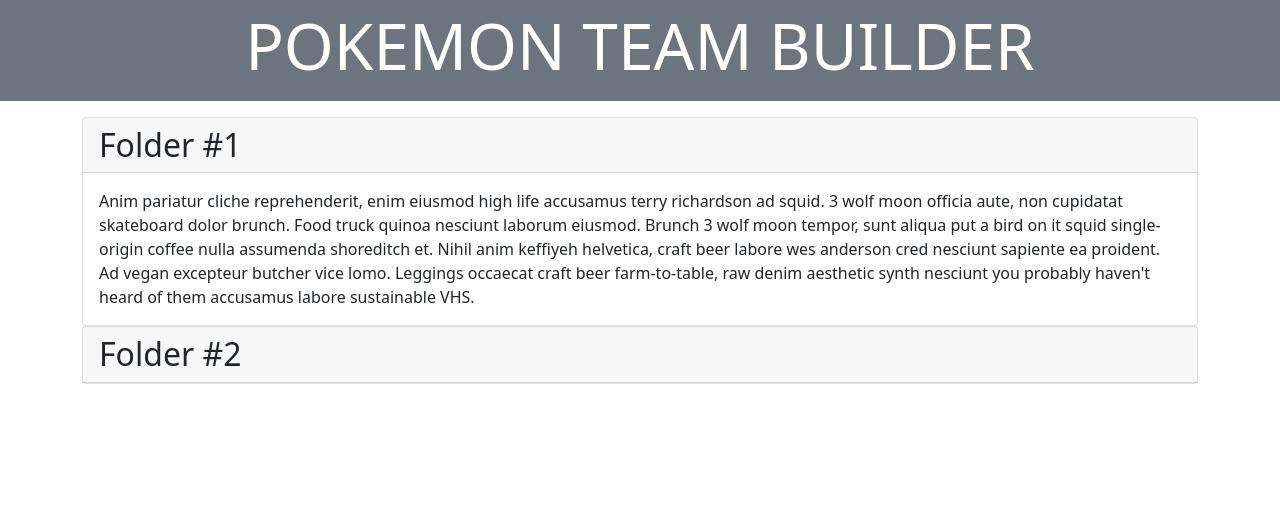
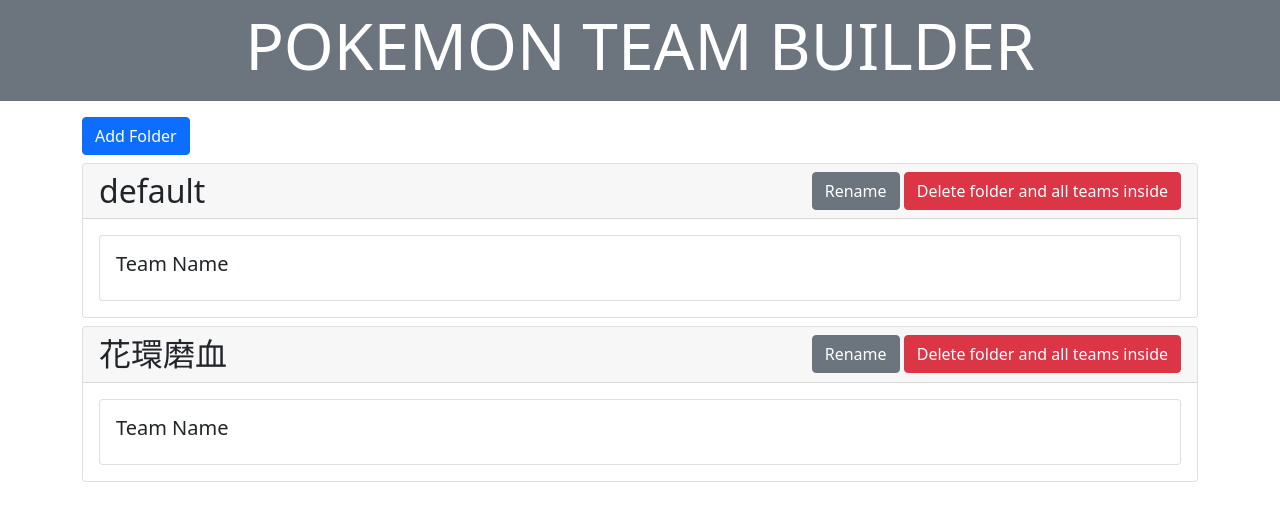
Before and after one commit to BrandonTing/svelte-teambuilder, a Svelte app: page / in a window 1280 px wide. Shown: the top 518 px of the page. Built offline with nearby package versions, Linux system fonts and the light colour scheme.

Commit message:
feat: 建立資料夾新建/刪除/改名功能

```diff
--- /dev/null
+++ b/src/components/Folder.svelte
@@ -0,0 +1,57 @@
+<script>
+    import Team from './Team.svelte'
+    export let folder;
+    export let index;
+    export let deleteHandler;
+    export let renameHandler;
+    let name = folder;
+    let showRename = false;
+    const toggleExpandHandler = (e) => {
+        e.preventDefault();
+        const index =e.target.id.split('-')[2];
+        const targetClassList = document.getElementById(`folder-content-${index}`).classList;
+        if(targetClassList.contains('show')) {
+            targetClassList.remove('show');
+        } else {
+            targetClassList.add('show');
+        }
+    }
+    const toggleRenameHandler = () => {
+        showRename = !showRename;
+        name = folder;
+    }
+</script>
+
+<style>
+    .card {
+        margin: 0.5rem 0;
+        position: relative;
+    }
+    .header-btns {
+        position: absolute;
+        top: 0.5rem;
+        right: 1rem;
+    }
+</style>
+
+<!-- expandable folder -->
+<!-- delete/edit folder btn -->
+<div class="card">
+    <h2 class="card-header" id={`folder-header-${index}`} on:click={toggleExpandHandler}>
+        {folder}
+    </h2>
+    <div class="header-btns">
+        {#if showRename}
+            <input type="text" placeholder="Username" bind:value={name}>
+            <button class="btn btn-primary" on:click={() => {renameHandler(index, name);showRename = !showRename}}>Confirm</button>
+        {/if}
+        <button class="btn btn-secondary" on:click={toggleRenameHandler}>{showRename ? 'Cancel Rename' : 'Rename'}</button>
+        <button class="btn btn-danger" on:click={() => deleteHandler(index)}>Delete folder and all teams inside</button>
+    </div>
+    <div class="collapse show" id={`folder-content-${index}`}>
+        <div class="card-body">
+            <!-- render folders/teams from txt file -->
+            <Team />
+        </div>
+    </div>
+</div>
--- a/src/components/Folders.svelte
+++ b/src/components/Folders.svelte
@@ -1,37 +1,44 @@
 <script>
-    const toggleExpand = (e) => {
-        e.preventDefault();
-        const index =e.target.id.split('-')[2];
-        const targetClassList = document.getElementById(`folder-content-${index}`).classList;
-        if(targetClassList.contains('show')) {
-            targetClassList.remove('show');
-        } else {
-            targetClassList.add('show');
+    import Folder from './Folder.svelte'
+
+    //get from local store
+    let folders = [
+        'default',
+        '花環磨血'
+    ]
+    const addFolderHandler = () => {
+        let cantUseDefaultName = true;
+        let index = 0;
+        while(cantUseDefaultName) {
+            const newFolderName = `default${index === 0 ? '' : `_${index}`}`;
+            if(!folders.find(name => name === newFolderName)) {
+                folders = [newFolderName, ...folders]
+                cantUseDefaultName = false;
+            } else {
+                index++
+            }
         }
     }
+    const renameFolderHandler = (i, value) => {
+        folders = folders.map((folder, index) => {
+            if(index === i) {
+                return value
+            } else {
+                return folder
+            }
+        })
+    }
+    const deleteFolderHandler = (i) => {
+        folders = folders.filter((item, index) => i !== index);
+    }
 </script>
+
 <div>
-    <!-- expandable fodler -->
-    <!-- render folders from txt file -->
-    <!-- show teams from txt data -->
-    <div class="card">
-        <h2 class="card-header" id="folder-header-1" on:click={toggleExpand}>
-            Folder #1
-        </h2>
-        <div class="collapse show" id="folder-content-1">
-            <div class="card-body">
-                Anim pariatur cliche reprehenderit, enim eiusmod high life accusamus terry richardson ad squid. 3 wolf moon officia aute, non cupidatat skateboard dolor brunch. Food truck quinoa nesciunt laborum eiusmod. Brunch 3 wolf moon tempor, sunt aliqua put a bird on it squid single-origin coffee nulla assumenda shoreditch et. Nihil anim keffiyeh helvetica, craft beer labore wes anderson cred nesciunt sapiente ea proident. Ad vegan excepteur butcher vice lomo. Leggings occaecat craft beer farm-to-table, raw denim aesthetic synth nesciunt you probably haven't heard of them accusamus labore sustainable VHS.
-            </div>
-        </div>
-    </div>
-    <div class="card">
-        <h2 class="card-header" id="folder-header-2"  on:click={toggleExpand}>
-            Folder #2
-        </h2>
-        <div class="collapse" id="folder-content-2">
-            <div class="card-body">
-                Anim pariatur cliche reprehenderit, enim eiusmod high life accusamus terry richardson ad squid. 3 wolf moon officia aute, non cupidatat skateboard dolor brunch. Food truck quinoa nesciunt laborum eiusmod. Brunch 3 wolf moon tempor, sunt aliqua put a bird on it squid single-origin coffee nulla assumenda shoreditch et. Nihil anim keffiyeh helvetica, craft beer labore wes anderson cred nesciunt sapiente ea proident. Ad vegan excepteur butcher vice lomo. Leggings occaecat craft beer farm-to-table, raw denim aesthetic synth nesciunt you probably haven't heard of them accusamus labore sustainable VHS.
-            </div>
-        </div>
-    </div>
+    <button class="btn btn-primary" on:click={addFolderHandler}>Add Folder</button>
+    <!-- add folder btn -->
+    {#each folders as folder, i}
+        <!-- expandable folder -->
+        <!-- delete/edit folder btn -->
+        <Folder folder={folder} index={i} deleteHandler={deleteFolderHandler} renameHandler={renameFolderHandler} />
+    {/each}
 </div>
--- /dev/null
+++ b/src/components/Team.svelte
@@ -0,0 +1,6 @@
+<div class="card">
+    <div class="card-body">
+        <h5 class="card-title">Team Name</h5>
+        <!-- members -->
+    </div>
+</div>
```
